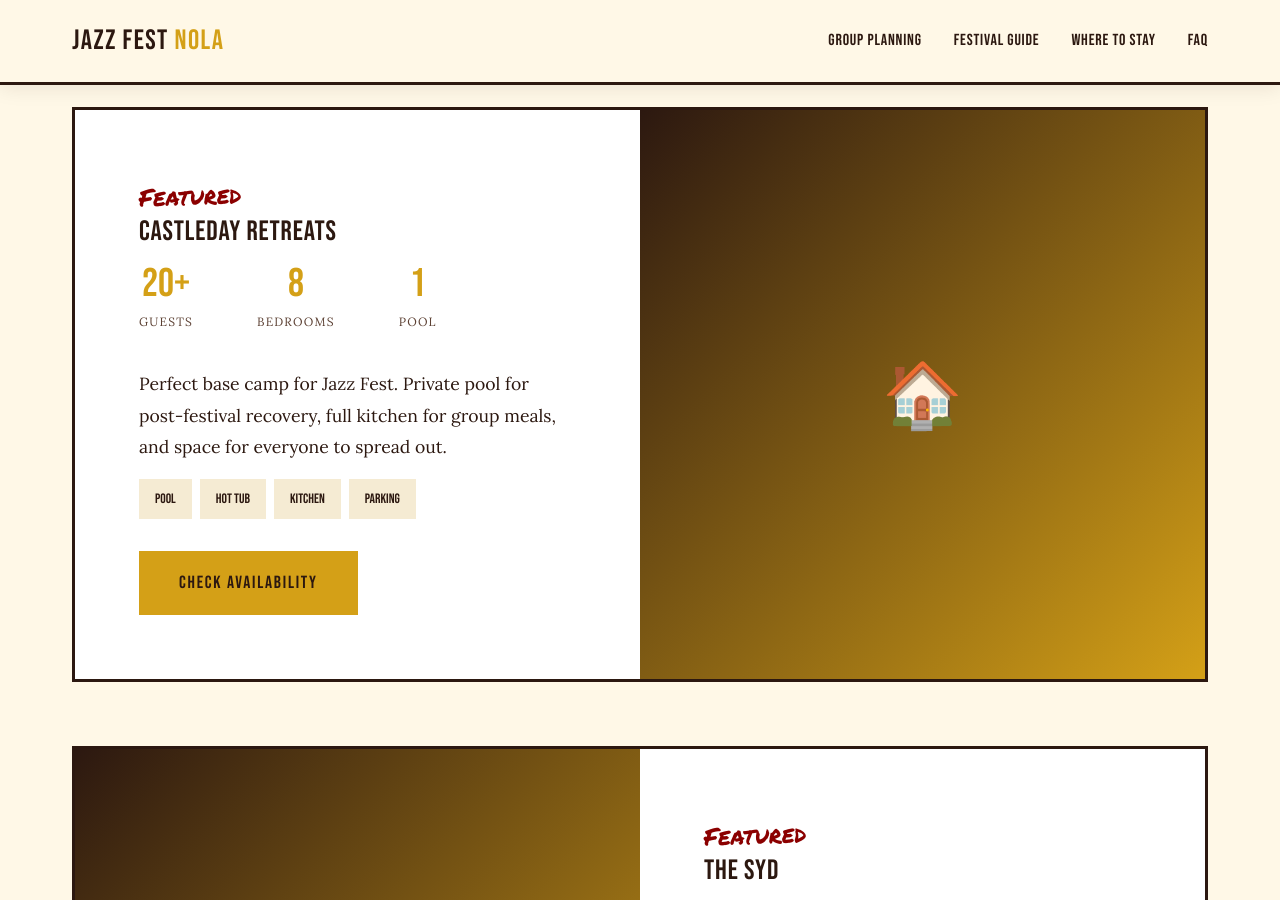
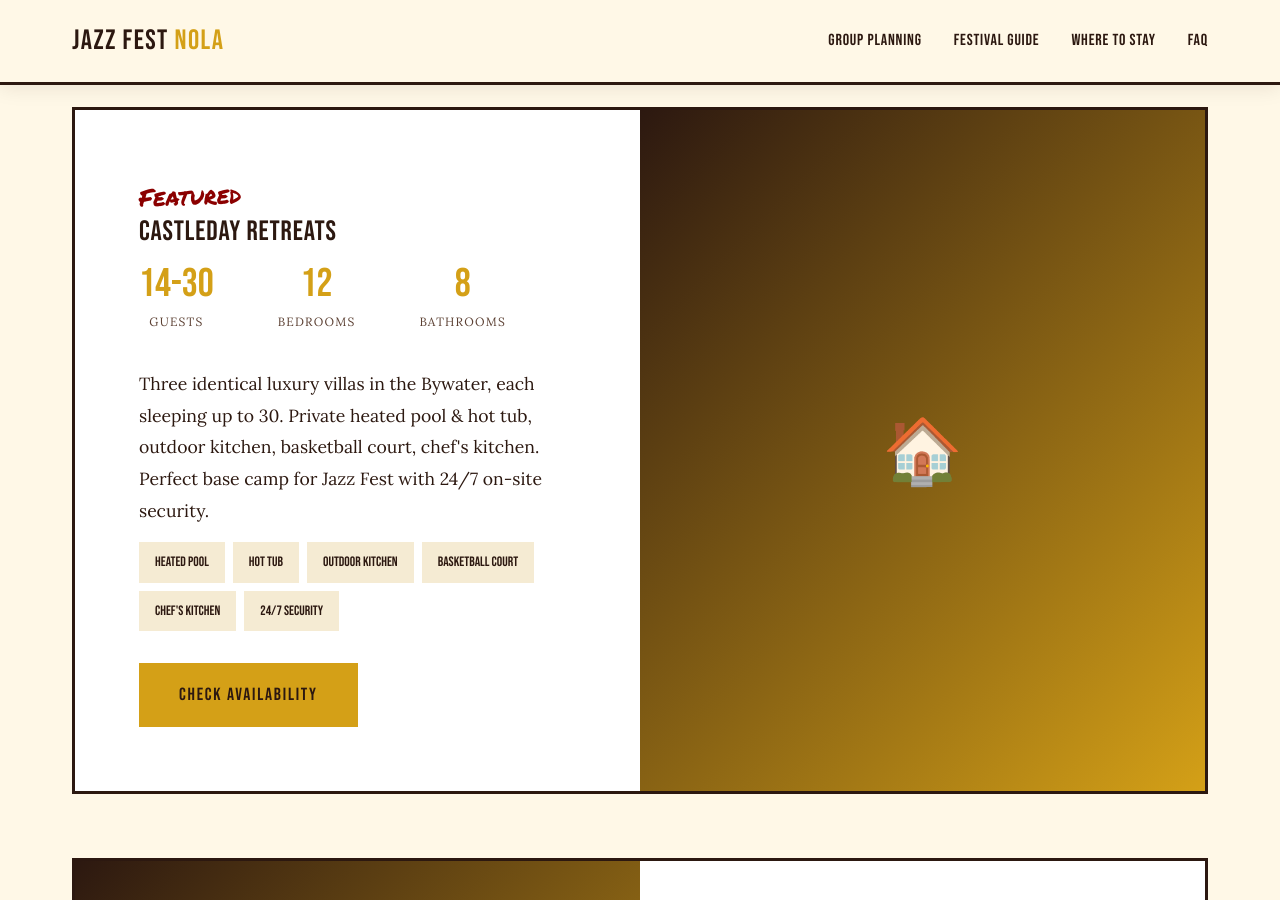
Before and after one commit to sjworth-dev/jazzfestnola, a Jekyll site: the page built from where-to-stay.html, in a window 1280 px wide and 900 px high, scrolled down 1315 px. Built offline with Jekyll 4.4.1, drawn with Linux system fonts in a browser that asks for light colours.

Commit message:
Update Castleday info: 14-30 guests, 12 bedrooms, 8 bathrooms, correct amenities

```diff
--- a/where-to-stay.html
+++ b/where-to-stay.html
@@ -191,24 +191,26 @@
           <h3>Castleday Retreats</h3>
           <div class="property-stats">
             <div class="stat">
-              <span class="stat-number">20+</span>
+              <span class="stat-number">14-30</span>
               <span class="stat-label">Guests</span>
             </div>
             <div class="stat">
-              <span class="stat-number">8</span>
+              <span class="stat-number">12</span>
               <span class="stat-label">Bedrooms</span>
             </div>
             <div class="stat">
-              <span class="stat-number">1</span>
-              <span class="stat-label">Pool</span>
+              <span class="stat-number">8</span>
+              <span class="stat-label">Bathrooms</span>
             </div>
           </div>
-          <p>Perfect base camp for Jazz Fest. Private pool for post-festival recovery, full kitchen for group meals, and space for everyone to spread out.</p>
+          <p>Three identical luxury villas in the Bywater, each sleeping up to 30. Private heated pool & hot tub, outdoor kitchen, basketball court, chef's kitchen. Perfect base camp for Jazz Fest with 24/7 on-site security.</p>
           <div class="property-amenities">
-            <span class="amenity-tag">Pool</span>
+            <span class="amenity-tag">Heated Pool</span>
             <span class="amenity-tag">Hot Tub</span>
-            <span class="amenity-tag">Kitchen</span>
-            <span class="amenity-tag">Parking</span>
+            <span class="amenity-tag">Outdoor Kitchen</span>
+            <span class="amenity-tag">Basketball Court</span>
+            <span class="amenity-tag">Chef's Kitchen</span>
+            <span class="amenity-tag">24/7 Security</span>
           </div>
           <a href="https://castledayretreats.com" class="btn btn-brass" target="_blank">Check Availability</a>
         </div>
```
